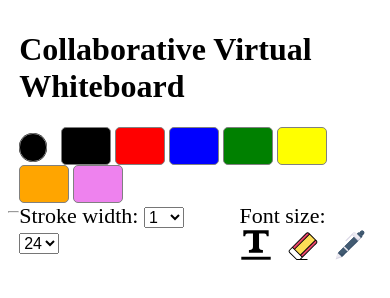
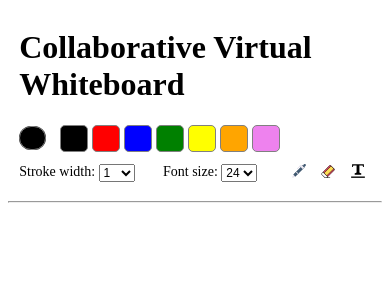
Before and after one commit to Aftaab99/VirtualWhiteboard, a website with bundled scripts: page public/whiteboard.html in a window 390 px wide. Shown: the top 298 px of the page. Built offline with nearby package versions, Linux system fonts and the light colour scheme; no server answers; files whose address does not match are found by name.

Commit message:
Added responsiveness

```diff
--- a/public/css/whiteboard.css
+++ b/public/css/whiteboard.css
@@ -23,41 +23,26 @@
 }
 
 body {
-    height: 100%;
+    height: 1vh;
     overflow: hidden;
 }
 
-.header {
-    margin-left: 3%;
-    margin-right: 3%;
-}
-
-
-#main-heading {
-    padding-top: 10px;
-    display: block;
-}
 
 #eraser-btn, #pen-btn, #text-btn {
     background-color: Transparent;
     border: none;
     cursor:pointer;
-    overflow: hidden;
-    float: right;
-    margin-left: 5px;
 }
 
-#control-menu {
-    display: inline;
+#eraser-btn>img, #pen-btn>img, #text-btn>img {
+    width: 25px;
 }
-
 #control-menu>span {
-    float: right;
     font-size: 22px;
 }
 
 #control-menu>span>select {
-    margin-right: 50px;
+    margin-right: 25px;
     vertical-align: middle;
     font-size: 16px;
 }
@@ -97,3 +82,110 @@ canvas {
     margin-top: 5px;
     display: block;
 }
+
+#header {
+    display: flex;
+    flex-wrap: wrap;
+    align-items: flex-start;
+}
+
+#main-heading {
+    width: 100%;
+    margin-left: 3%;
+}
+
+#top-menu {
+    padding-right: 10px;
+    margin-left: 3%;
+}
+
+#control-menu {
+    display: flex;
+    flex: 4;
+    justify-content: flex-end;
+    align-items: flex-end;
+    margin-right: 3%;
+}
+
+
+@media only screen and (max-width: 900px){
+
+    #control-menu>span {
+        font-size: 14px;
+    }
+
+    #control-menu>span>select {
+        margin-right: 10px;
+        font-size: 14px;
+    }
+}
+
+@media only screen and (max-width: 760px){
+
+
+    #top-menu {
+        width: 100%;
+    }
+
+    #control-menu {
+        justify-content: flex-start;
+        margin: 3%;
+    }
+
+    /* #font-box, #btn-box {
+        margin-left: 25px;
+    } */
+}
+
+@media only screen and (max-width: 448px){
+    .pallette-btn, #current-color-indicator {
+        font-size: 40px;
+        padding-left: 30px;
+        width: 20px;
+    }
+
+    #top-menu {
+        width: 100%;
+    }
+
+    #control-menu {
+        justify-content: flex-start;
+        margin: 3%;
+    }
+
+    #eraser-btn>img, #pen-btn>img, #text-btn>img {
+        width: 14px;
+    }
+
+    #control-menu>span>select {
+        margin-right: 14px;
+        font-size: 12px;
+    }
+}
+
+@media only screen and (max-width: 448px){
+    .pallette-btn, #current-color-indicator {
+        width: 25px;
+        font-size: 20px;
+        padding-left: 20px;
+    }
+
+    #top-menu {
+        width: 100%;
+    }
+
+    #control-menu {
+        justify-content: space-between;
+        margin: 3%;
+    }
+
+
+    #eraser-btn>img, #pen-btn>img, #text-btn>img {
+        width: 14px;
+    }
+
+    #control-menu>span>select {
+        margin-right: 4px;
+        font-size: 12px;
+    }
+}
--- a/public/js/draw.js
+++ b/public/js/draw.js
@@ -24,7 +24,6 @@ window.addEventListener('load', () => {
     const textSubmitBtn = document.getElementById('text-box-submit-btn');
 
     socket.emit('create-room', roomId);
-
     function sendWhiteboardData() {
         let whiteboardContents = canvas.toDataURL('image/png', 0.9);
         let sendObj = { roomId: roomId, data: whiteboardContents, time: Date.now() };
@@ -38,7 +37,6 @@ window.addEventListener('load', () => {
             ctx.drawImage(img, 0, 0, img.width, img.height, 0, 0, canvas.width, canvas.height);
         }
         img.src = dataUrl;
-        lastImageUrl = dataUrl
     }
 
     function resizeWithoutClearing() {
@@ -60,7 +58,7 @@ window.addEventListener('load', () => {
     // resizeWithoutClearing();
     canvas.width = window.innerWidth;
     canvas.height = window.innerHeight;
-    document.addEventListener('mousedown', (event) => {
+    canvas.addEventListener('mousedown', (event) => {
         event.preventDefault();
         event.stopPropagation();
         keeping_painting = true;
@@ -116,7 +114,7 @@ window.addEventListener('load', () => {
         textbox.style.setProperty('top', textBoxCoords.y + 'px');
         textbox.style.setProperty('visibility', 'visible');
     });
-    document.addEventListener('mouseup', (event) => {
+    canvas.addEventListener('mouseup', (event) => {
         event.preventDefault();
         event.stopPropagation();
 
@@ -127,7 +125,7 @@ window.addEventListener('load', () => {
             interval = null;
         }
     });
-    document.addEventListener('mousemove', (event) => {
+    canvas.addEventListener('mousemove', (event) => {
         event.preventDefault();
 
         if (!keeping_painting) return;
@@ -182,7 +180,7 @@ window.addEventListener('load', () => {
     canvas.addEventListener("touchstart", function (e) {
         if(e.target == canvas)
             e.preventDefault();
-        mousePos = getTouchPos(canvas, e);
+        console.log('start')
         var touch = e.touches[0];
         var mouseEvent = new MouseEvent("mousedown", {
             clientX: touch.clientX,
@@ -190,6 +188,7 @@ window.addEventListener('load', () => {
         });
         canvas.dispatchEvent(mouseEvent);
     }, false);
+
     canvas.addEventListener("touchend", function (e) {
         if(e.target == canvas)
             e.preventDefault();
@@ -208,12 +207,6 @@ window.addEventListener('load', () => {
     }, false);
 
     // Get the position of a touch relative to the canvas
-    function getTouchPos(canvasDom, touchEvent) {
-        var rect = canvasDom.getBoundingClientRect();
-        return {
-            x: touchEvent.touches[0].clientX - rect.left,
-            y: touchEvent.touches[0].clientY - rect.top
-        };
-    }
+
 
 });
--- a/public/whiteboard.html
+++ b/public/whiteboard.html
@@ -14,11 +14,11 @@
 </head>
 
 <body>
-    <div class="header">
+    <div id="header">
         <h1 id='main-heading'>Collaborative Virtual Whiteboard</h1>
-        <div>
+
+        <span id="top-menu">
             <span id='current-color-indicator'>&nbsp;</span>
-
             <button class="pallette-btn" style="background:black;">&nbsp;</button>
             <button class="pallette-btn" style="background:red;">&nbsp;</button>
             <button class="pallette-btn" style="background:blue;">&nbsp;</button>
@@ -26,9 +26,11 @@
             <button class="pallette-btn" style="background:yellow;">&nbsp;</button>
             <button class="pallette-btn" style="background:orange;">&nbsp;</button>
             <button class="pallette-btn" style="background:violet;">&nbsp;</button>
+        </span>
 
-            <div id='control-menu'>
-                <span>
+
+        <span id="control-menu">
+            <span id='stroke-box'>
                 Stroke width:
                 <select id='stroke-width-menu'>
                     <option value="1">1</option>
@@ -38,6 +40,8 @@
                     <option value="16">16</option>
                     <option value="32">32</option>
                 </select>
+            </span>
+            <span id='font-box'>
                 Font size:
                 <select id='font-size-menu'>
                     <option value="1">24</option>
@@ -45,16 +49,15 @@
                     <option value="4">48</option>
                     <option value="8">64</option>
                 </select>
-
+            </span>
+            <span id='btn-box'>
                 <button id='pen-btn'><img src='public/images/pen.svg' /></button>
                 <button id='eraser-btn'><img src='public/images/eraser.svg' /></button>
                 <button id='text-btn'><img src='public/images/textedit.svg' /></button>
-
+            </span>
         </span>
 
-            </div>
 
-        </div>
     </div>
 
     <hr>
--- a/server.js
+++ b/server.js
@@ -81,7 +81,6 @@ const server = http.createServer((req, res) => {
                 err_msg: "You already have a room"
             }))
         }
-        console.log(clients)
     }
 
     else if(imagesPattern.exec(req.url)){
@@ -111,7 +110,6 @@ io.on('connection', (socket) => {
     })
 
     socket.on('send-data', (data) => {
-        console.log(`Received data from ${data.roomId} at ${data.time}`);
         latestRoomState.set(data.roomId, data.data);
         socket.broadcast.to(data.roomId).emit('receive-data', data);
     });
```
Lines whose indentation alone changed are shown as unchanged.
